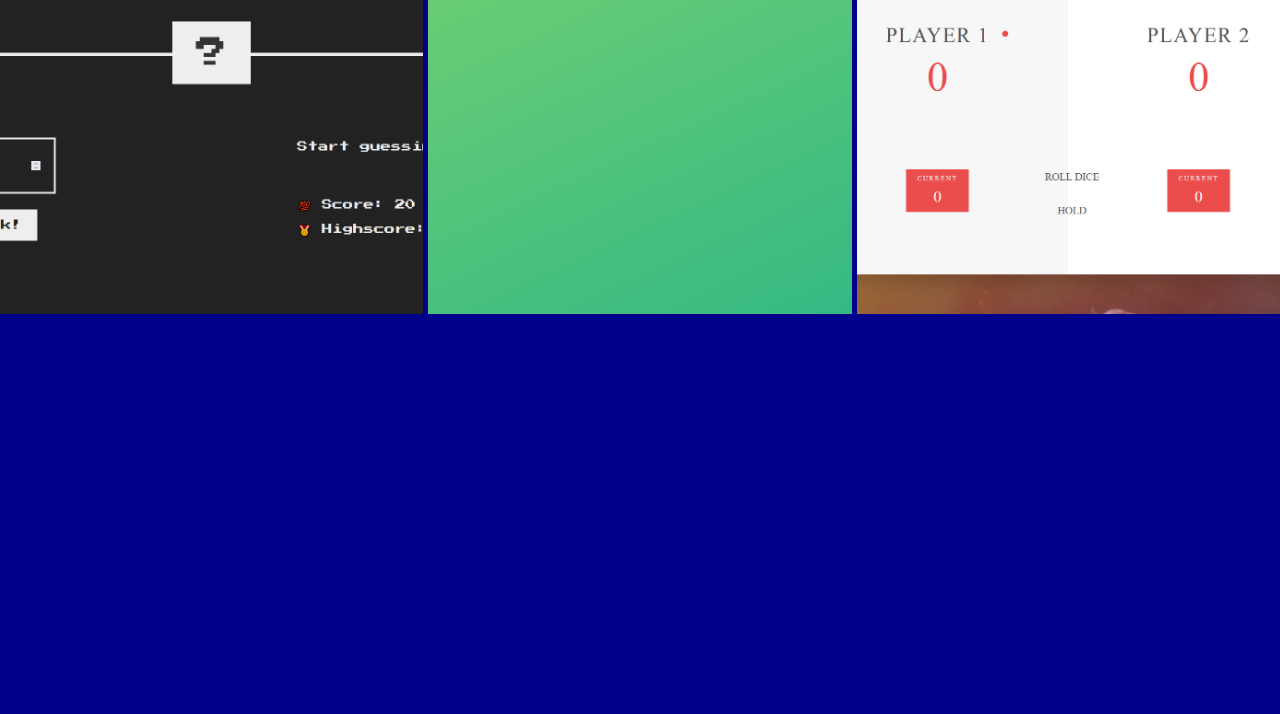
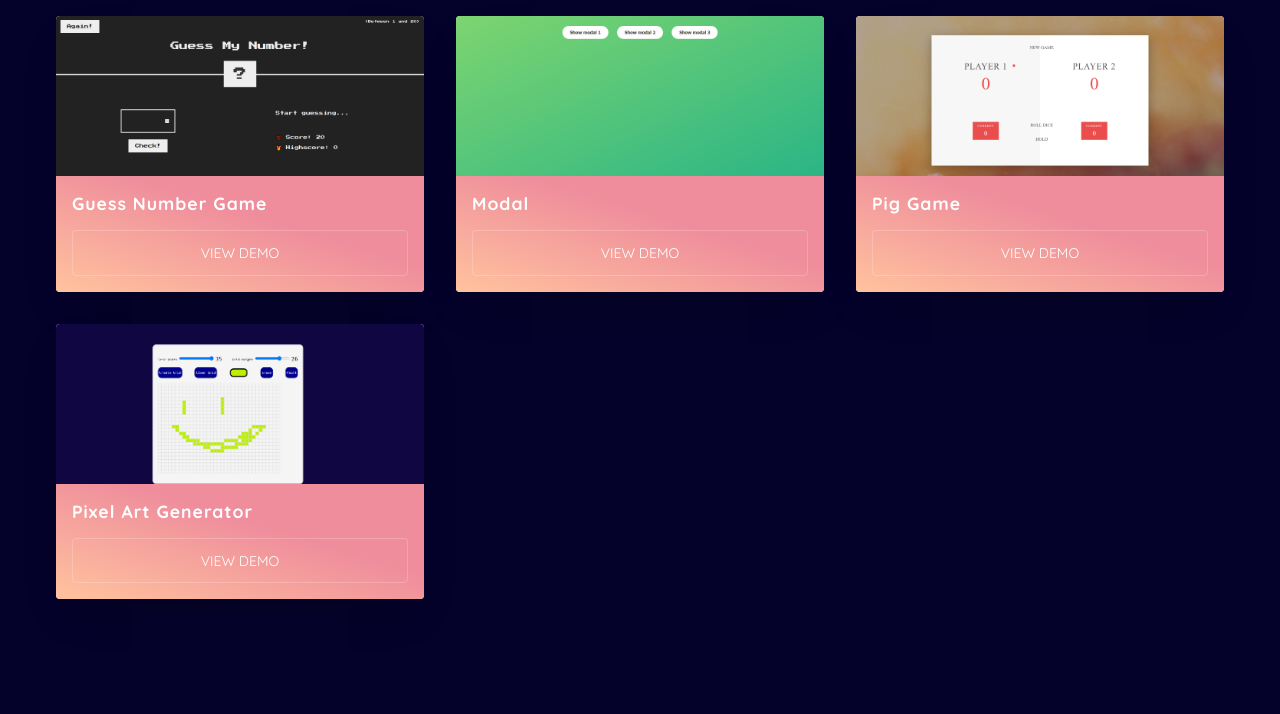
Before and after one commit to guliahmedova/js_projects, a plain HTML site: page index.html in a window 1280 px wide. Shown: the part 86-800 px from the top of the page. Drawn offline with Linux system fonts and the light colour scheme.

Commit message:
pixel art generator

```diff
--- a/index.html
+++ b/index.html
@@ -10,16 +10,46 @@
 
 <body>
 
-    <div class="container">
-        <a class="flex" href="/guess-number/index.html" target="_blank">
-            <img src="/images/guess-number.png" alt="">
-        </a>
-        <a class="flex" href="/modal/index.html" target="_blank">
-            <img src="/images/modal.png" alt="">
-        </a>
-        <a class="flex" href="/pig-game/index.html" target="_blank">
-            <img src="/images/pig-game.png" alt="">
-        </a>
+    <div class="main">
+        <h1>Js Projects</h1>
+        <ul class="cards">
+            <li class="cards_item">
+                <div class="card">
+                    <div class="card_image"><img src="/images/guess-number.png"></div>
+                    <div class="card_content">
+                        <h2 class="card_title">Guess Number Game</h2>
+                        <a href="/guess-number/index.html" target="_blank" class="btn card_btn">View Demo</a>
+                    </div>
+                </div>
+            </li>
+            <li class="cards_item">
+                <div class="card">
+                    <div class="card_image"><img src="/images/modal.png"></div>
+                    <div class="card_content">
+                        <h2 class="card_title">Modal</h2>
+                        <a href="/modal/index.html" target="_blank" class="btn card_btn">View Demo</a>
+                    </div>
+                </div>
+            </li>
+            <li class="cards_item">
+                <div class="card">
+                    <div class="card_image"><img src="/images/pig-game.png"></div>
+                    <div class="card_content">
+                        <h2 class="card_title">Pig Game</h2>
+                        <a href="/pig-game/index.html" target="_blank" class="btn card_btn">View Demo</a>
+                    </div>
+                </div>
+            </li>
+            <li class="cards_item">
+                <div class="card">
+                    <div class="card_image"><img src="/images/day1.png"></div>
+                    <div class="card_content">
+                        <h2 class="card_title">Pixel Art Generator</h2>
+                        <a href="/pixelArtGenerator/index.html" target="_blank" class="btn card_btn">View Demo</a>
+                    </div>
+                </div>
+            </li>
+        </ul>
     </div>
 
 </body>
--- /dev/null
+++ b/pixelArtGenerator/style.css
@@ -0,0 +1,79 @@
+* {
+    padding: 0%;
+    margin: 0%;
+    box-sizing: border-box;
+    font-family: monospace;
+}
+
+body {
+    background-color: rgb(15, 6, 66);
+}
+
+.wrapper {
+    background-color: whitesmoke;
+    border-radius: 1rem;
+    width: 80vmin;
+    position: absolute;
+    transform: translate(-50%, -50%);
+    top: 50%;
+    left: 50%;
+    padding: 40px 20px;
+}
+
+span {
+    position: relative;
+    font-size: 22px;
+    bottom: -1px;
+}
+
+.opt-wrapper {
+    display: flex;
+    justify-content: space-between;
+    margin-bottom: 20px;
+    gap: 10px;
+}
+
+button {
+    background-color: darkblue;
+    border: none;
+    border-radius: 1rem;
+    padding: 5px;
+    color: #fff;
+}
+
+input[type="color"] {
+    -webkit-appearance: none;
+    -moz-appearance: none;
+    appearance: none;
+    background-color: transparent;
+    width: 70px;
+    height: 40px;
+    border: none;
+}
+
+input[type="color"]::-webkit-color-swatch {
+    border-radius: 1rem;
+    border: 4px solid #000;
+}
+
+input[type="color"]::-moz-color-swatch {
+    border-radius: 1rem;
+    border: 4px solid #000;
+}
+
+.gridCol {
+    height: 1em;
+    width: 1em;
+    border: 1px solid #ddd;
+}
+
+.gridRow {
+    display: flex;
+}
+
+@media only screen and (max-width: 768px) {
+    .gridCol {
+        height: 0.8em;
+        width: 0.8em;
+    }
+}
--- a/style.css
+++ b/style.css
@@ -1,26 +1,130 @@
-* {
-    padding: 0;
-    margin: 0;
+/* Font */
+@import url("https://fonts.googleapis.com/css?family=Quicksand:400,700");
+
+/* Design */
+*,
+*::before,
+*::after {
     box-sizing: border-box;
+    text-decoration: none;
 }
 
-.container {
-    background-color: darkblue;
-    width: 100%;
-    height: 100vh;
-    display: grid;
-    grid-template-columns: repeat(3, 1fr);
-    flex-wrap: wrap;
-    gap: 5px;
+html {
+    background-color: rgb(4, 2, 42);
 }
 
-.flex {
+body {
+    color: white;
+    font-family: "Quicksand", serif;
+    font-style: normal;
+    font-weight: 400;
+    letter-spacing: 0;
+    padding: 1rem;
+}
+
+.main {
+    max-width: 1200px;
+    margin: 0 auto;
+}
+
+h1 {
+    font-size: 24px;
+    font-weight: 400;
+    text-align: center;
+}
+
+img {
+    height: auto;
+    max-width: 100%;
+    vertical-align: middle;
+}
+
+.card_image{
+    height: 20vh;
+}
+
+.btn {
+    text-align: center;
+    color: #ffffff;
+    padding: 0.8rem;
+    font-size: 14px;
+    text-transform: uppercase;
+    border-radius: 4px;
+    font-weight: 500;
+    display: block;
     width: 100%;
-    height: 50vh;
-    background-color: black;
+    cursor: pointer;
+    border: 1px solid rgba(255, 255, 255, 0.2);
+    background: transparent;
 }
-.flex img {
-    width: 100%;
+
+.btn:hover {
+    background-color: rgba(255, 255, 255, 0.12);
+}
+
+.cards {
+    display: flex;
+    flex-wrap: wrap;
+    list-style: none;
+    margin: 0;
+    padding: 0;
+}
+
+.cards_item {
+    display: flex;
+    padding: 1rem;
+}
+
+@media (min-width: 40rem) {
+    .cards_item {
+        width: 50%;
+    }
+}
+
+@media (min-width: 56rem) {
+    .cards_item {
+        width: 33.3333%;
+    }
+}
+
+.card {
+    background-color: white;
+    border-radius: 0.25rem;
+    box-shadow: 0 20px 40px -14px rgba(0, 0, 0, 0.25);
+    display: flex;
+    flex-direction: column;
+    overflow: hidden;
+}
+
+.card_content {
+    padding: 1rem;
     height: 100%;
-    object-fit: cover;
+    display: flex;
+    flex-direction: column;
+    justify-content: space-between;
+    background: linear-gradient(to bottom left, #ef8d9c 40%, #ffc39e 100%);
 }
+
+.card_title {
+    color: #ffffff;
+    font-size: 1.1rem;
+    font-weight: 700;
+    letter-spacing: 1px;
+    text-transform: capitalize;
+    margin: 0px;
+    margin-bottom: 1rem;
+}
+
+.card_text {
+    color: #ffffff;
+    font-size: 0.875rem;
+    line-height: 1.5;
+    margin-bottom: 1.25rem;
+    font-weight: 400;
+}
+.made_by {
+    font-weight: 400;
+    font-size: 13px;
+    margin-top: 35px;
+    text-align: center;
+}
```
Also changed, not shown: pixelArtGenerator/index.html (added, +45 -0 lines), pixelArtGenerator/index.js (added, +120 -0 lines), images/day1.png (added).
